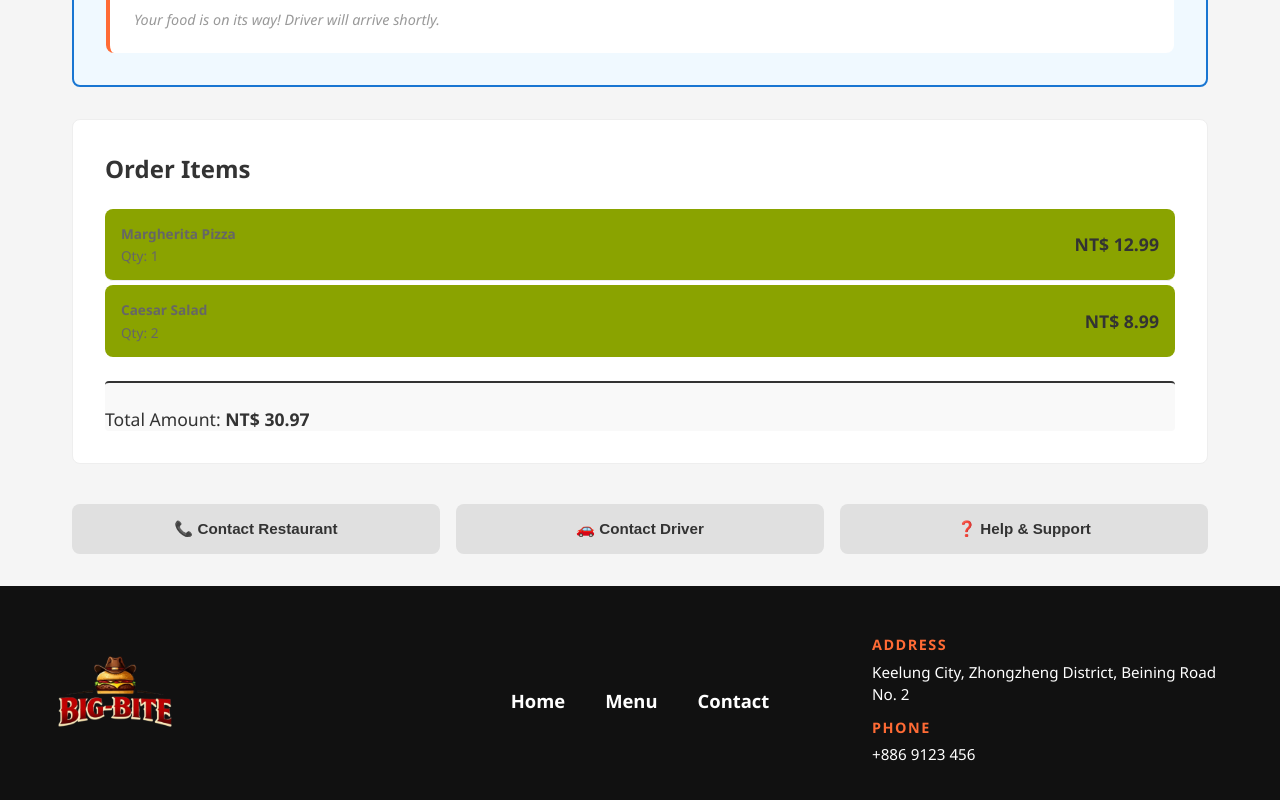
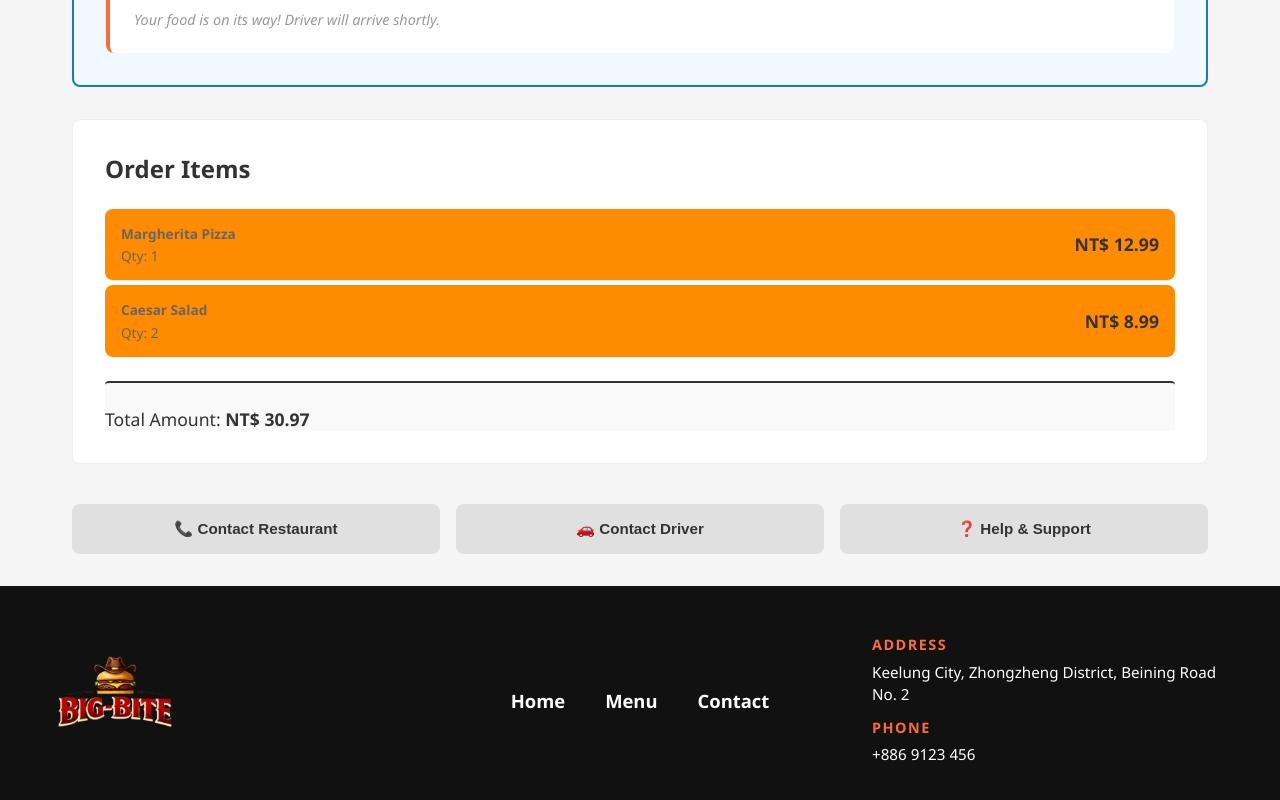
Before and after one commit to MaverickLook/Big-Bite, a React (Create React App) app in the folder client/: page /order-tracking in a window 1280 px wide. Shown: the part 1177-1977 px from the top of the page. Built offline with nearby package versions, Linux system fonts and the light colour scheme; no server answers; sample sign-in values are in the browser's storage.

Commit message:
change color to orange

```diff
--- a/client/src/components/OrderStatusBanner.css
+++ b/client/src/components/OrderStatusBanner.css
@@ -508,7 +508,7 @@
   align-items: center;
   justify-content: space-between;
   padding: 0.75rem 1rem;
-  background: #8AA300;
+  background: #ff8b00;
   border-radius: 8px;
 }
 
```
